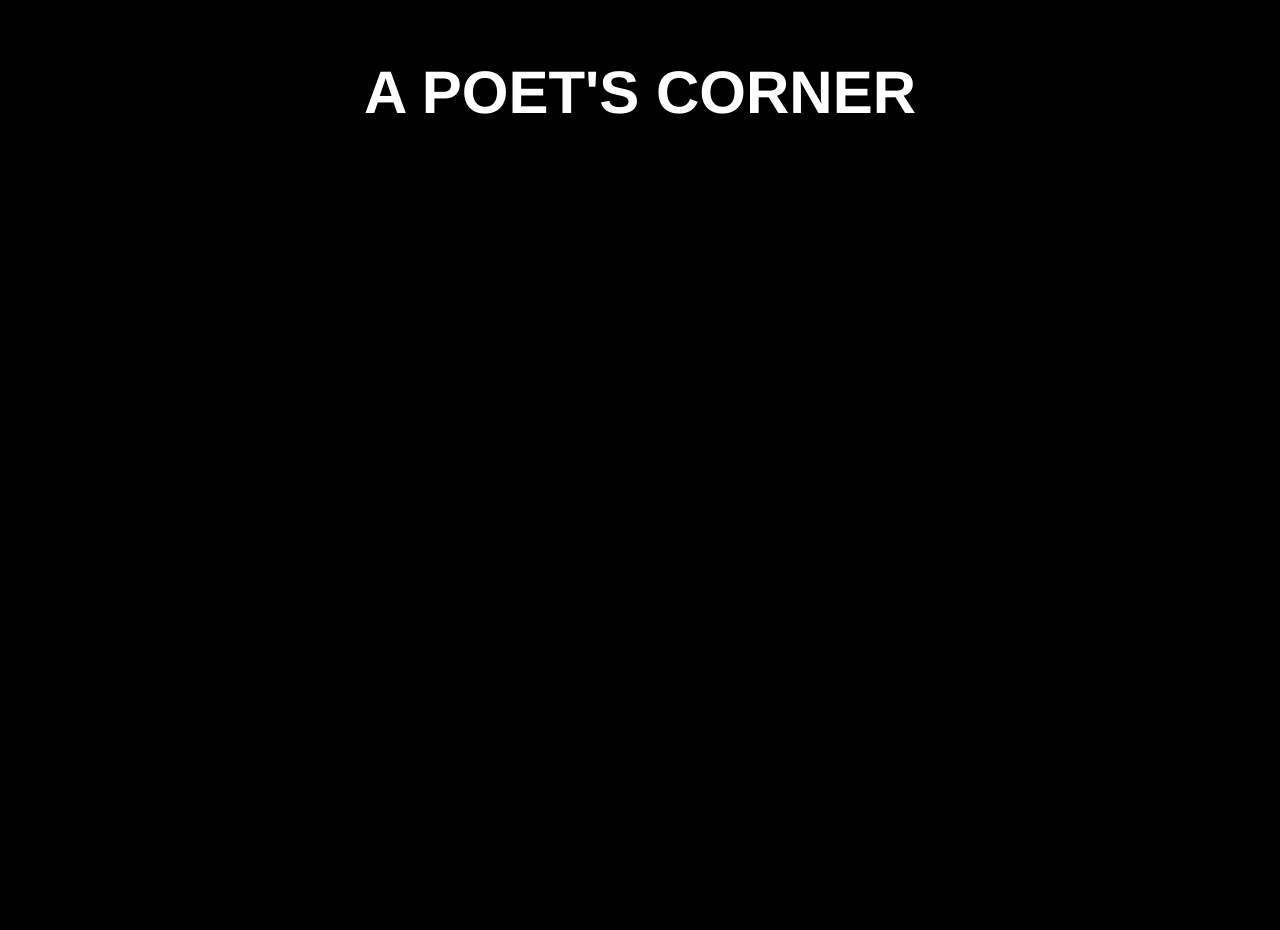
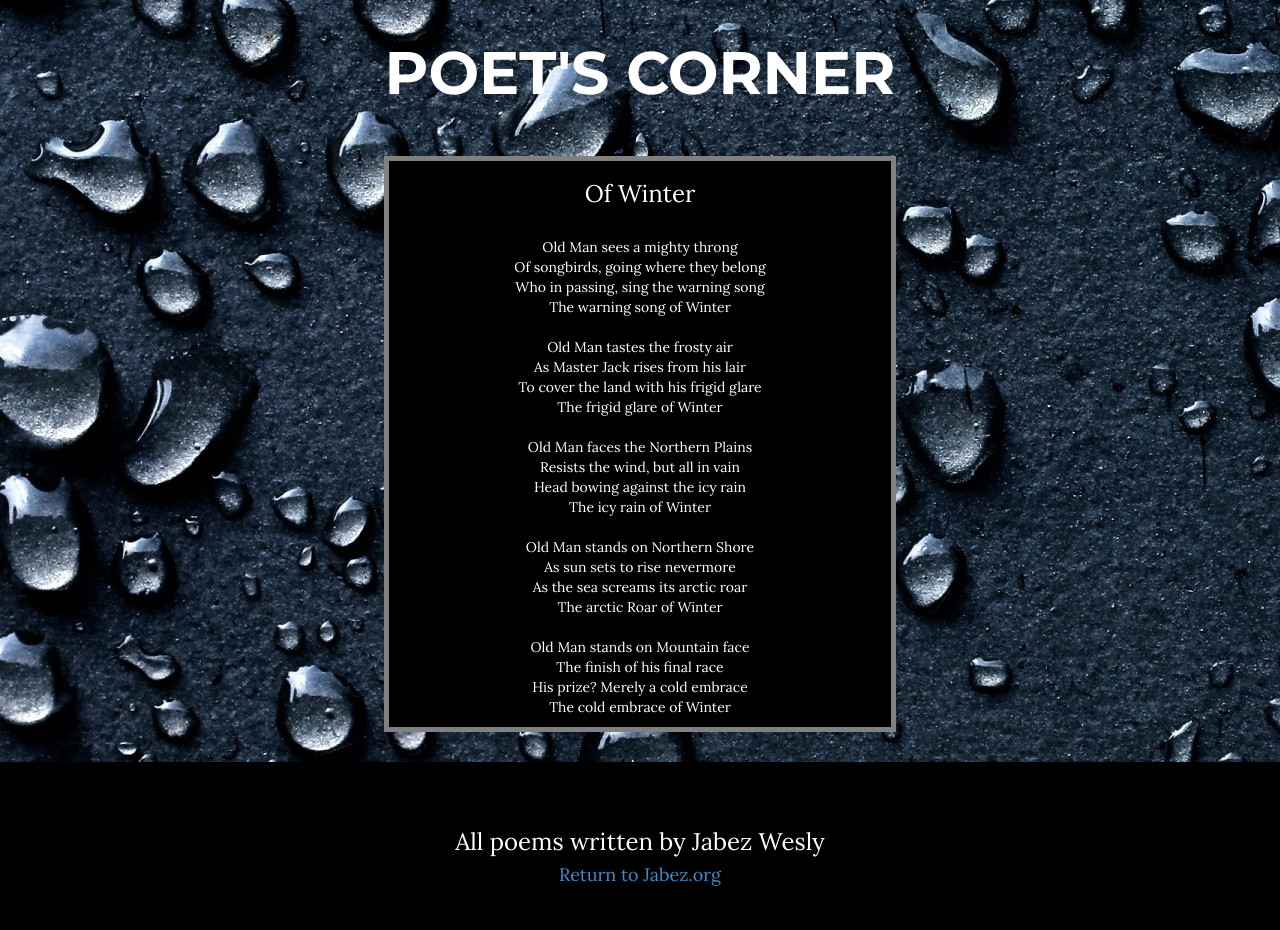
Before and after one commit to jwesly/jwesly.github.io, a plain HTML site: page poetry/index.html in a window 1280 px wide. Before the commit the page ends 800 px from the top, so only its background shows below. Drawn offline with Linux system fonts and the light colour scheme.

Commit message:
Poetry Rollout

```diff
--- a/poetry/index.html
+++ b/poetry/index.html
@@ -10,6 +10,10 @@
 
     <title>Jabez's Poetry</title>
 
+    <link href="../font-awesome-4.1.0/css/font-awesome.min.css" rel="stylesheet" type="text/css">
+    <link href="http://fonts.googleapis.com/css?family=Lora:400,700,400italic,700italic" rel="stylesheet" type="text/css">
+    <link href="http://fonts.googleapis.com/css?family=Montserrat:400,700" rel="stylesheet" type="text/css">
+
     <!-- Bootstrap Core CSS -->
     <link href="../css/bootstrap.min.css" rel="stylesheet">
     <style>
@@ -21,27 +25,58 @@
     background-color: #000;
 }
 h1{
-	margin-top: 60px;
+	margin-top: 40px;
 	margin-bottom: 50px;
 	font-family: Montserrat,"Helvetica Neue",Helvetica,Arial,sans-serif;
     font-weight: 700;
     font-size: 60px;
     text-transform: uppercase;
 }
+body{
+    background-image: url(background.jpg);
+}
+
 #poemBox{
-    width:75%;
+    width:80%;
     margin-right: auto;
     margin-left: auto;
+    text-align:center;
 }
+
+#poemBox section{
+    width:50%;
+    margin-top:30px;
+    margin-bottom: 30px;
+    margin-right: auto;
+    margin-left: auto;
+    background-color:black;
+    border: solid gray 5px;
+}
+
+#return{
+    text-align:center;
+    padding-top:20px;
+    padding-bottom:35px;
+    background-color:black;
+}
+
 </style>
 </head>
 <body>
 
-<h1 align="center">A Poet's Corner</h1>
+<h1 align="center">Poet's Corner</h1>
 
 <div id="poemBox">
 
 </div>
+
+<section id="return">
+<h3><br>All poems written by Jabez Wesly</h3>
+<h4><a href="http://jabez.org">Return to Jabez.org</a></h4>
+</section>
+
+
+
 
 
 <script src="../js/jquery-1.11.0.js"></script>
@@ -51,8 +86,13 @@ h1{
         $.ajax({
             url: "poems/" + file,
             success: function(xml){
-                console.log(xml);
-                $("#poemBox").append(xml);
+                //console.log(xml);
+                var poem = $(xml).find("poem").text();
+                var title = $(xml).find("title").text();
+                poem = poem.replace(/\n/g,"<br />");
+                var section = "<section id='" + title + "'><h3>" + title + "</h3><p>" + poem + "</p></section>";
+                //console.log(x);
+                $("#poemBox").append(section);
             }
         });
         return "Swag";
--- a/poetry/poems/0.xml
+++ b/poetry/poems/0.xml
@@ -5,12 +5,12 @@
 <poem>
 Old Man sees a mighty throng
 Of songbirds, going where they belong
-In passing, singing the warning song
+Who in passing, sing the warning song
 The warning song of Winter
 
 Old Man tastes the frosty air
 As Master Jack rises from his lair
-To cover the land in his frigid glare
+To cover the land with his frigid glare
 The frigid glare of Winter
 
 Old Man faces the Northern Plains
@@ -20,8 +20,8 @@ The icy rain of Winter
 
 Old Man stands on Northern Shore
 As sun sets to rise nevermore
-As the sea screamed its arctic roar
-The frigid Roar of Winter
+As the sea screams its arctic roar
+The arctic Roar of Winter
 
 Old Man stands on Mountain face
 The finish of his final race
```
Also changed, not shown: index.html (+2 -1 lines), poetry/background.jpg (added).
